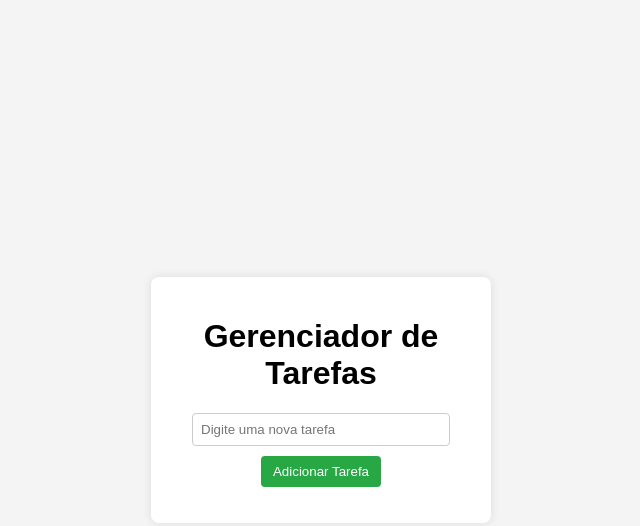
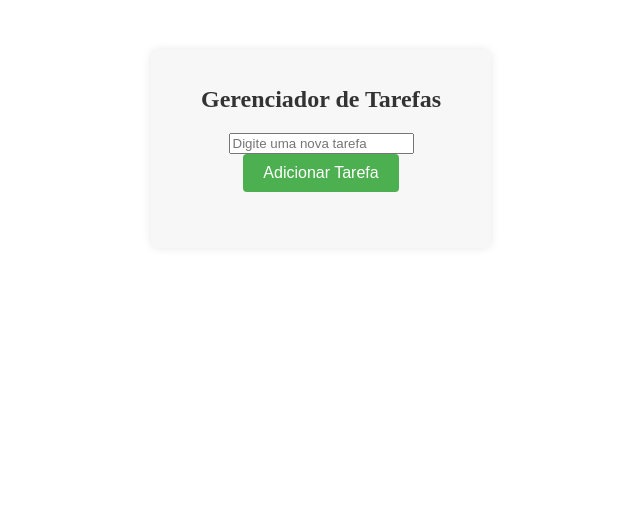
Before and after one commit to carollaynecardozo/gerenciador-tarefas, a React (Vite) app: page / in a window 1280 px wide. Shown: the top 526 px of the page, without its empty margins (319-959 px from the left). Built offline with nearby package versions, Linux system fonts and the light colour scheme.

Commit message:
refatorando arquivo css para serem importados nos componentes

```diff
--- a/src/App.css
+++ b/src/App.css
@@ -1,56 +1,34 @@
-body {
-    font-family: Arial, sans-serif;
-    display: flex;
-    justify-content: center;
-    align-items: center;
-    height: 100vh;
-    background-color: #f4f4f4;
-    margin: 0;
-  }
+/* App.css */
 
-  .container {
-    background: white;
+/* Estilo geral do container */
+.container {
+    width: 300px;
+    margin: 50px auto;
     padding: 20px;
+    background-color: #f7f7f7;
     border-radius: 8px;
-    box-shadow: 0px 0px 10px rgba(0, 0, 0, 0.1);
-    width: 300px;
+    box-shadow: 0 0 10px rgba(0, 0, 0, 0.1);
     text-align: center;
   }
 
-  input {
-    width: 80%;
-    padding: 8px;
-    margin-bottom: 10px;
-    border: 1px solid #ccc;
-    border-radius: 4px;
+  h1 {
+    font-size: 24px;
+    margin-bottom: 20px;
+    color: #333;
   }
 
+  /* Estilo para o botão adicionar tarefa */
   button {
-    background-color: #28a745;
+    padding: 10px 20px;
+    font-size: 16px;
+    background-color: #4CAF50;
     color: white;
     border: none;
-    padding: 8px 12px;
+    border-radius: 4px;
     cursor: pointer;
-    border-radius: 4px;
+    margin-bottom: 20px;
   }
 
   button:hover {
-    background-color: #218838;
+    background-color: #45a049;
   }
-
-  ul {
-    list-style: none;
-    padding: 0;
-  }
-
-  li {
-    background: #ddd;
-    padding: 8px;
-    margin: 5px 0;
-    border-radius: 4px;
-    cursor: pointer;
-  }
-
-  li:hover {
-    background: #bbb;
-  }
--- /dev/null
+++ b/src/components/TaskInput/TaskInput.css
@@ -0,0 +1,10 @@
+/* Estilo para o campo de input de tarefas */
+input[type="text"] {
+    width: 100%;
+    padding: 10px;
+    font-size: 16px;
+    margin-bottom: 20px;
+    border: 1px solid #ccc;
+    border-radius: 4px;
+    box-sizing: border-box;
+}
--- /dev/null
+++ b/src/components/TaskList/TaskList.css
@@ -0,0 +1,6 @@
+
+  /* Estilo da lista de tarefas */
+  ul {
+    list-style-type: none;
+    padding: 0;
+  }
```
Also changed, not shown: src/components/Task/Task.css (added, +24 -0 lines).
